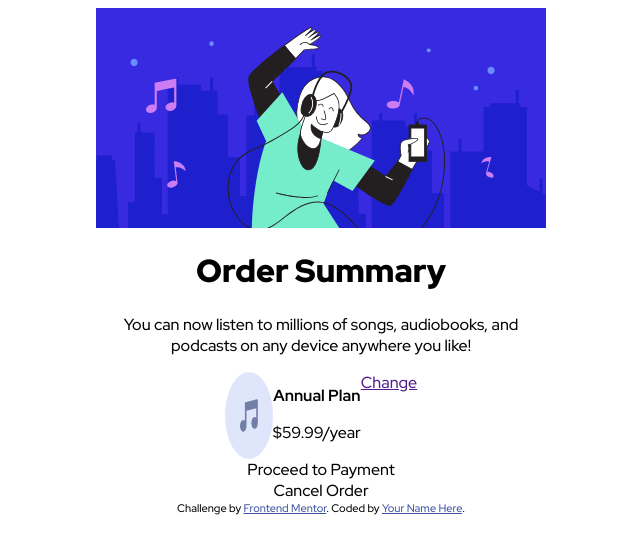
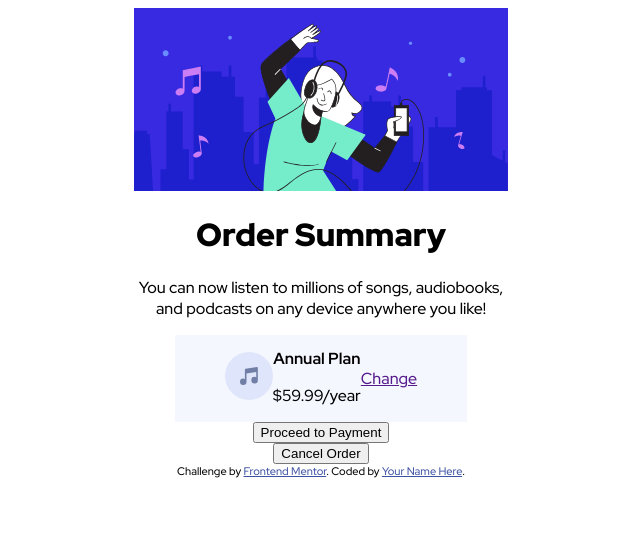
Before and after one commit to mfakbar05/frontendmentor-1, a plain HTML site: page index.html in a window 1280 px wide. Shown: the whole page, without its empty margins (319-959 px from the left). Drawn offline with Linux system fonts and the light colour scheme.

Commit message:
Add files via upload

```diff
--- a/index.html
+++ b/index.html
@@ -16,22 +16,22 @@
 <body>
   <div class="container">
 
-    <img src="images/illustration-hero.svg" alt="illustration: person  listening to music">
+    <img src="images/illustration-hero.svg" alt="illustration: person  listening to music" id="illustration">
     <div class="summary-copy">
       <h1>Order Summary</h1>
       <p>You can now listen to millions of songs, audiobooks, and podcasts on any
         device anywhere you like!</p>
     </div>
     <div class="plan">
-      <img src="images/icon-music.svg" alt="">
+      <div class="icon"><img src="images/icon-music.svg" alt=""></div>
       <div class="annual">
         <h2>Annual Plan</h2>
         <p>$59.99/year</p>
       </div>
       <a href="">Change</a>
     </div>
-    <div class="payment">Proceed to Payment</div>
-    <div class="cancel">Cancel Order</div>
+    <button>Proceed to Payment</button>
+    <button>Cancel Order</button>
 
 
   </div>
--- a/style.css
+++ b/style.css
@@ -1,6 +1,11 @@
 body {
     font-size: 16px;
     font-family: 'Red Hat Display', sans-serif;
+}
+
+#illustration {
+    max-width: 375px;
+    height: auto;
 }
 
 h1 {
@@ -21,20 +26,28 @@ h2 {
 }
 
 .summary-copy {
-    max-width: 450px;
+    max-width: 375px;
+    padding-left: 25px;
+    padding-right: 25px;
 }
 
 .plan {
     display: flex;
-}
-
-.annual {
-    display: inline;
-}
-
-p .annual {
-    display: block;
+    flex-wrap: wrap;
+    justify-content: space-around;
+    align-items: center;
+    background-color: hsl(225, 100%, 98%);
+    padding-left: 50px;
+    padding-right: 50px;
 }
 
 .attribution { font-size: 11px; text-align: center; }
     .attribution a { color: hsl(228, 45%, 44%); }
+
+/* Mobile View */
+@media (max-width: 375px) {
+body {
+    background-color: hsl(225, 100%, 94%);
+}
+
+}
```
